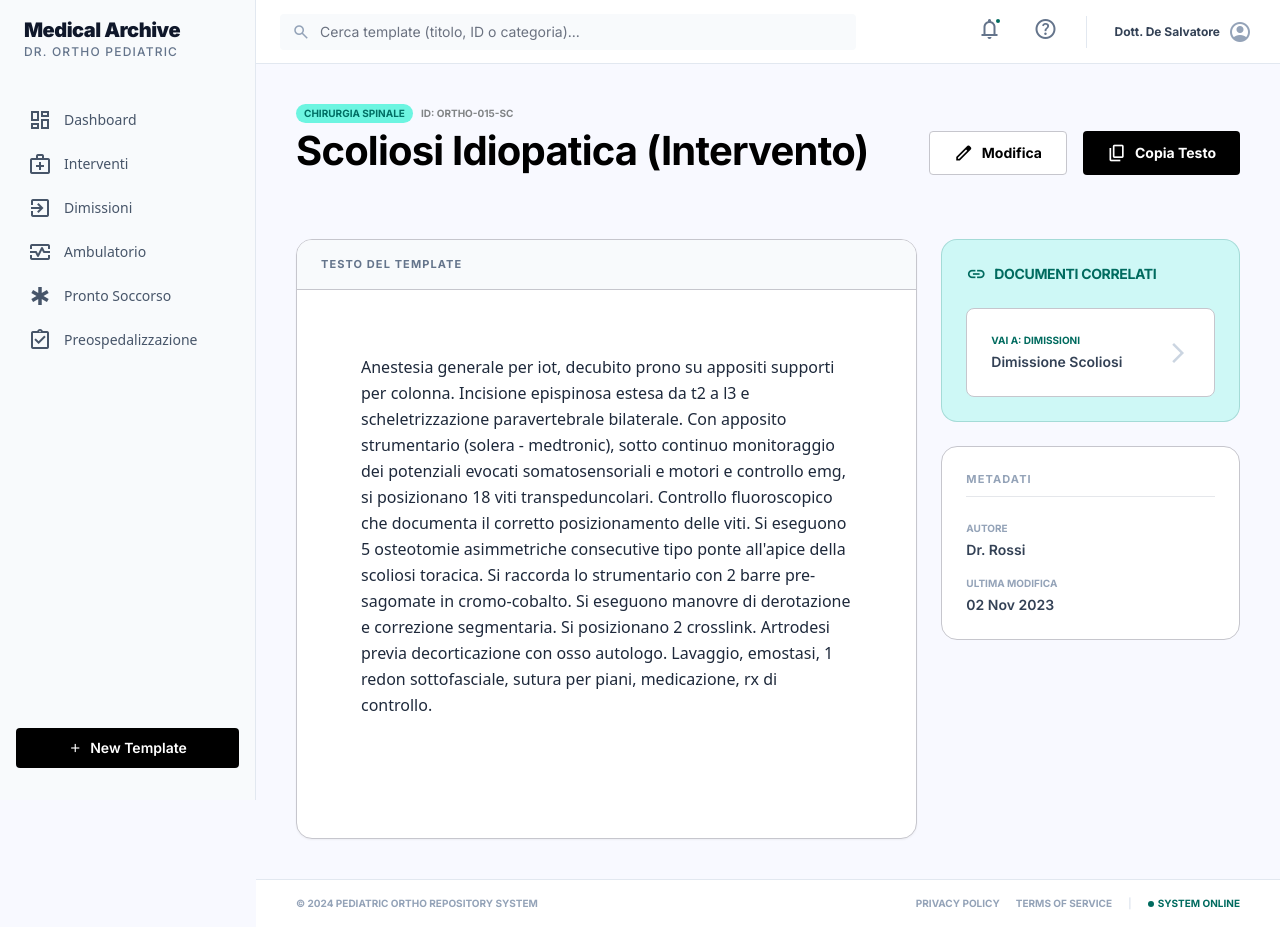
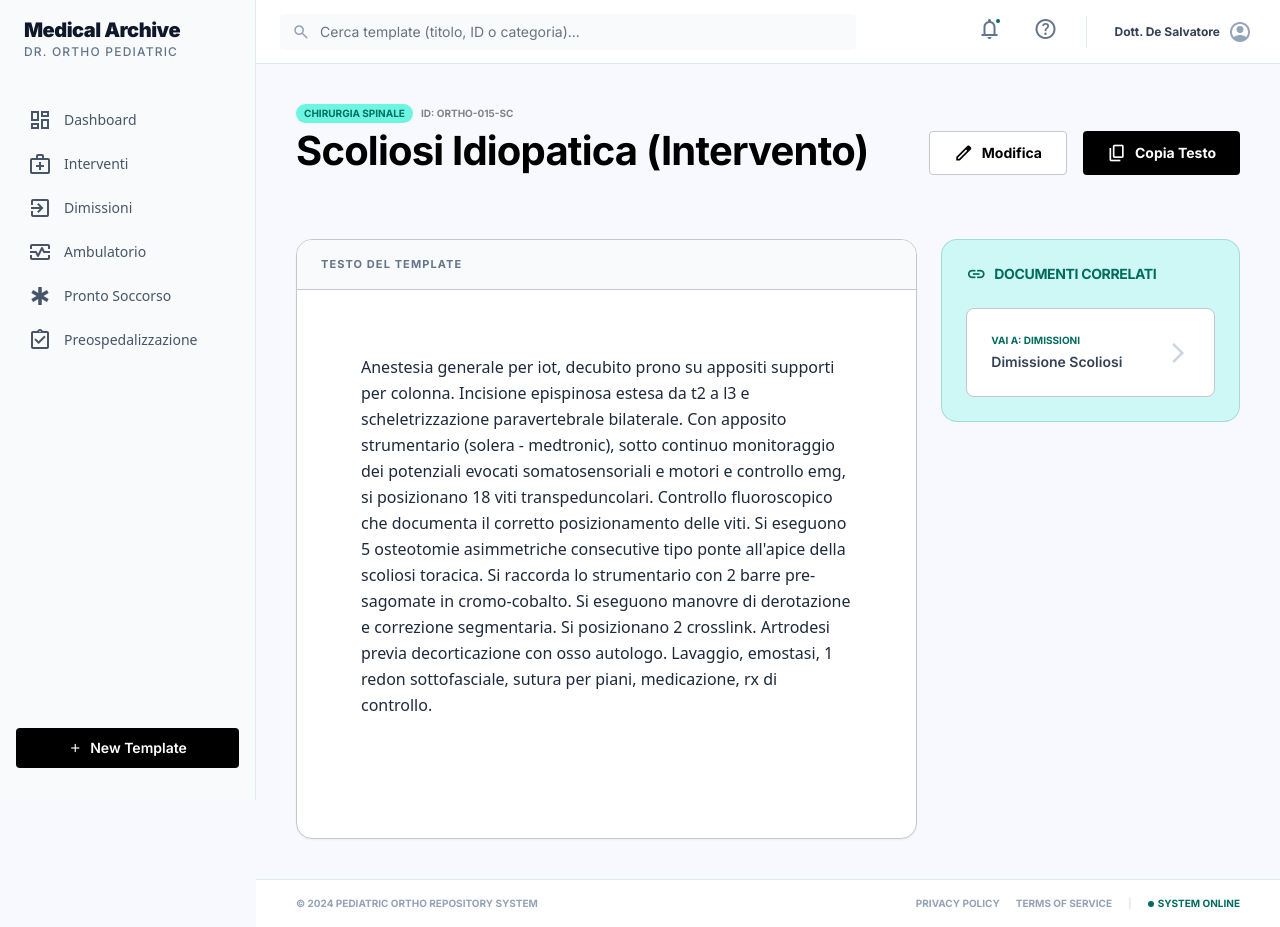
Before and after one commit to sergiodesalvatore/template, a React (Vite) app: page /template/ORTHO-015-SC in a window 1280 px wide. Built offline with nearby package versions, Linux system fonts and the light colour scheme.

Commit message:
Remove metadata section and lastUsed display

```diff
--- a/src/pages/TemplateDetail.jsx
+++ b/src/pages/TemplateDetail.jsx
@@ -203,20 +203,7 @@ const TemplateDetail = () => {
             </div>
           )}
 
-          {/* Minimal Info */}
-          <div className="bg-white border border-outline-variant rounded-2xl p-md">
-            <h4 className="font-label-caps text-[11px] font-bold text-slate-400 uppercase tracking-widest mb-md border-b pb-2">Metadati</h4>
-            <div className="space-y-4">
-              <div className="flex flex-col">
-                <span className="text-[10px] text-slate-400 uppercase font-bold mb-1">Autore</span>
-                <span className="text-sm font-semibold text-slate-700">{template.author}</span>
-              </div>
-              <div className="flex flex-col">
-                <span className="text-[10px] text-slate-400 uppercase font-bold mb-1">Ultima Modifica</span>
-                <span className="text-sm font-semibold text-slate-700">{template.lastUsed}</span>
-              </div>
-            </div>
-          </div>
+          {/* Minimal Info removed as per user request */}
         </div>
       </div>
     </div>
--- a/src/pages/TemplateList.jsx
+++ b/src/pages/TemplateList.jsx
@@ -144,10 +144,7 @@ const TemplateList = ({ filterCategory }) => {
               {template.description}
             </p>
 
-            <div className="flex items-center justify-between pt-md border-t border-outline-variant">
-              <span className="text-[11px] font-data-tabular text-on-tertiary-container uppercase">
-                {template.lastUsed}
-              </span>
+            <div className="flex items-center justify-end pt-md border-t border-outline-variant">
               <Link
                 to={`/template/${template.id}`}
                 className="bg-primary text-on-primary px-4 py-1.5 rounded text-label-caps font-bold text-[11px] hover:opacity-90 transition-all"
```
